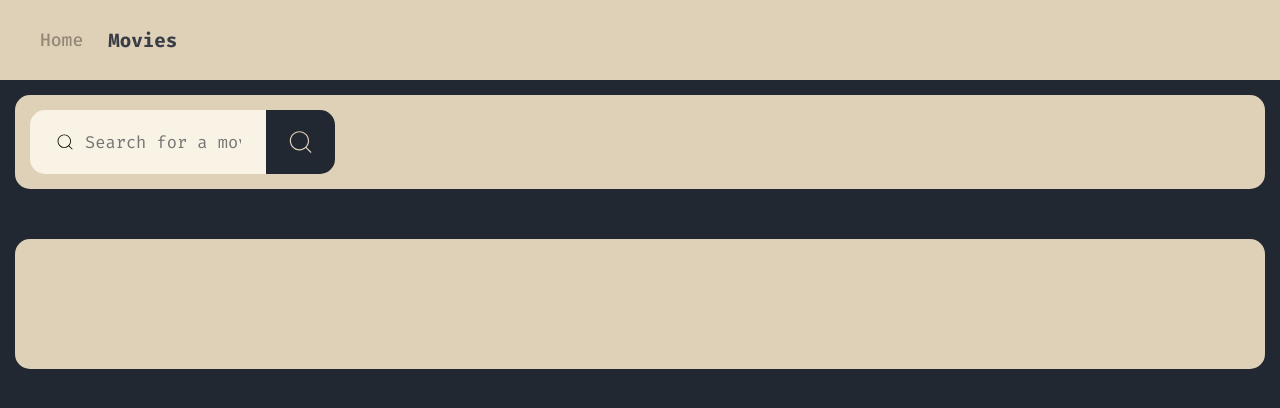
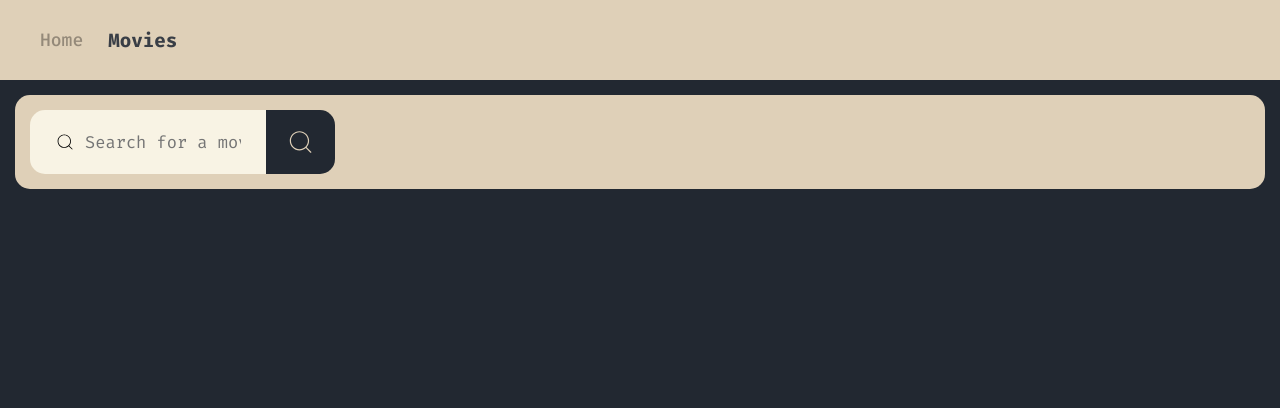
Before and after one commit to murselsen/goit-react-hw-05, a React (Vite) app: page /movies in a window 1280 px wide. Shown: the top 408 px of the page. Built offline with nearby package versions, Linux system fonts and the light colour scheme.

Commit message:
MoviesPage component to implement form submission handling for movie search

```diff
--- a/src/pages/MoviesPage.jsx
+++ b/src/pages/MoviesPage.jsx
@@ -8,12 +8,18 @@ const MoviesPage = () => {
     const movies = [];
     // const [searchTerm, setSearchTerm] = useState('');
     // const [searchedMovies, setSearchedMovies] = useState();
+    const handleSubmit = (event) => {
+        event.preventDefault();
+        const { filmName } = event.target.elements;
+        console.log('Search term:', filmName.value);
+
+    };
     return (
         <div className={Css.MoviesPage}>
             <div className={Css.MoviesPageCard}>
                 <form
                     action="/movies"
-                    className={Css.Form}>
+                    className={Css.Form} onSubmit={handleSubmit}>
                     <div className={Css.InputGroup}>
                         <CiSearch
                             color='currentcolor'
@@ -36,9 +42,7 @@ const MoviesPage = () => {
                     </button>
                 </form>
             </div>
-            <div className={Css.MoviesPageCard}>
-                <MovieList data={movies} />
-            </div>
+            {!movies ? <div className={Css.MoviesPageCard}><MovieList data={movies} /></div> : null}
 
         </div>
     );
```
